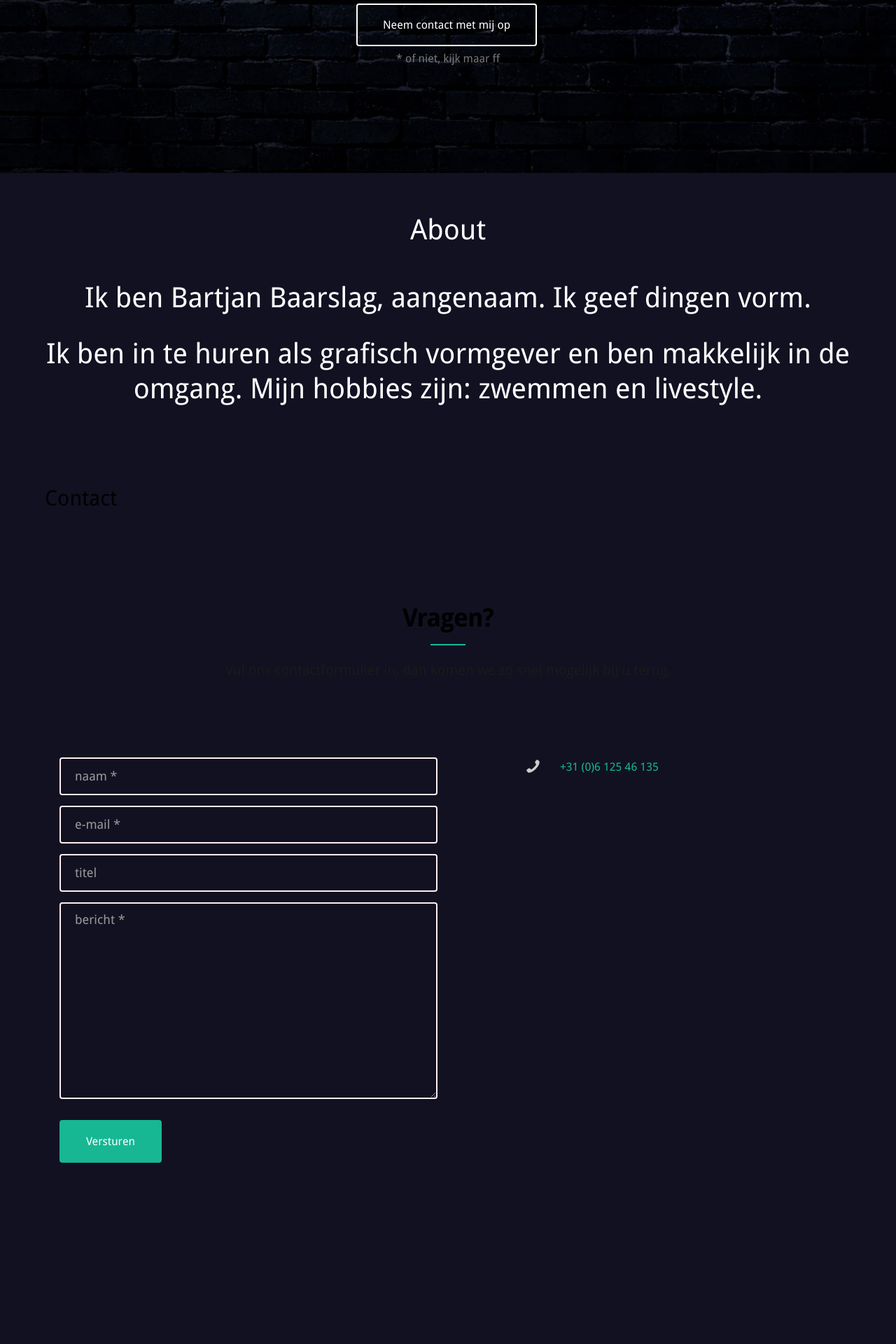
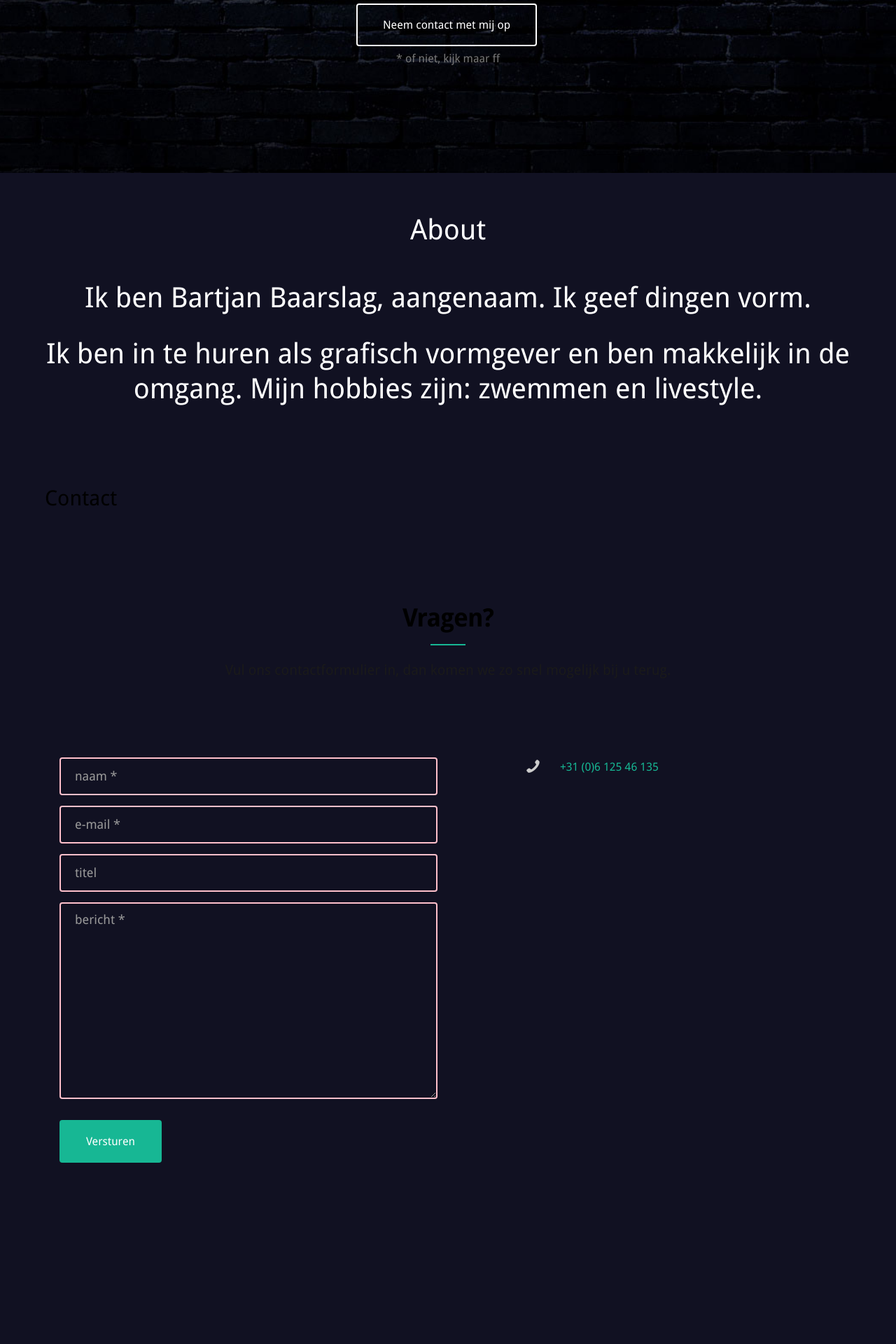
Before and after one commit to apsweb/baddie, a Jekyll site: the page built from index.md, in a window 1280 px wide. Shown: the part 653-2573 px from the top of the page at 70% size. Built offline with Jekyll 4.4.1, drawn with Linux system fonts in a browser that asks for light colours; some web fonts are replaced.

Commit message:
Updated 'css/style.css' via CloudCannon

```diff
--- a/css/style.css
+++ b/css/style.css
@@ -2180,7 +2180,7 @@ align-items: center;
 
 #gtco-footer {padding:4em;}
 
-.form-control {border-color: #fee;}
+.form-control {border-color: pink;}
 
 .form-control:active, .form-control:focus {
     border-color: #fee;
```
